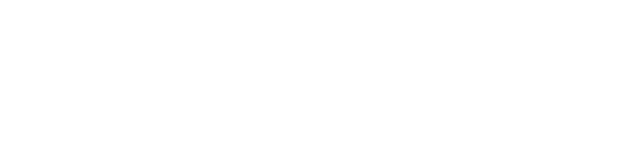
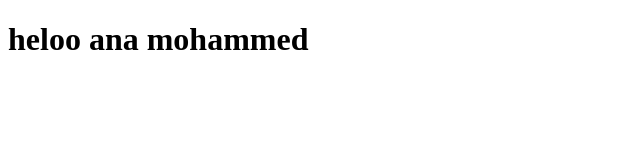
Before and after one commit to MOHAMED-AMINE112/Projet_, a plain HTML site: page index.html in a window 1280 px wide. Shown: the whole page, without its empty margins (0-640 px from the left). Drawn offline with Linux system fonts and the light colour scheme.

Commit message:
rani drt

```diff
--- a/index.html
+++ b/index.html
@@ -7,7 +7,7 @@
     <link rel="stylesheet" href="index.css">
 </head>
 <body>
-
+    <H1> heloo ana mohammed</H1>
 
 
     <script src="index.js">
```
